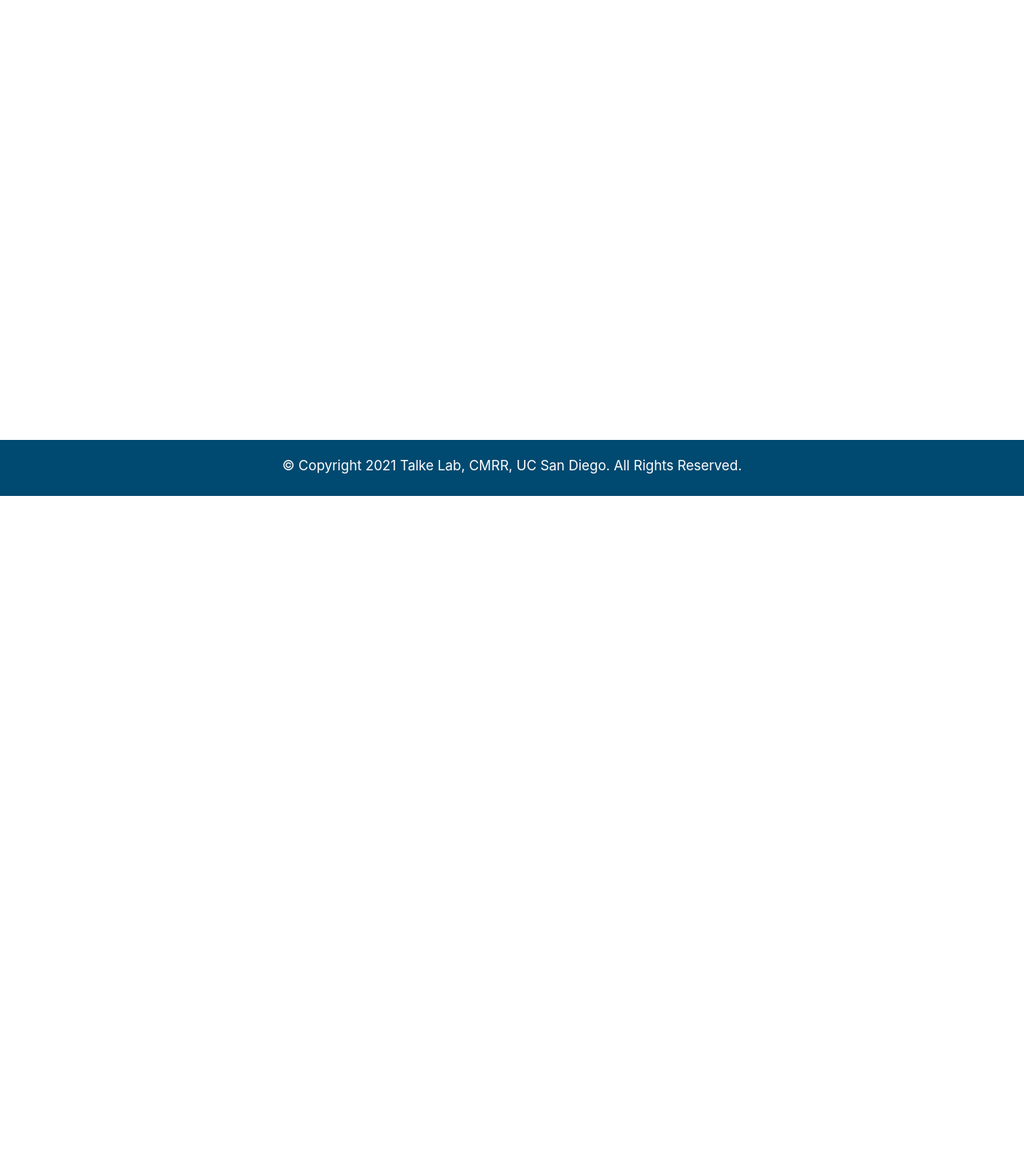
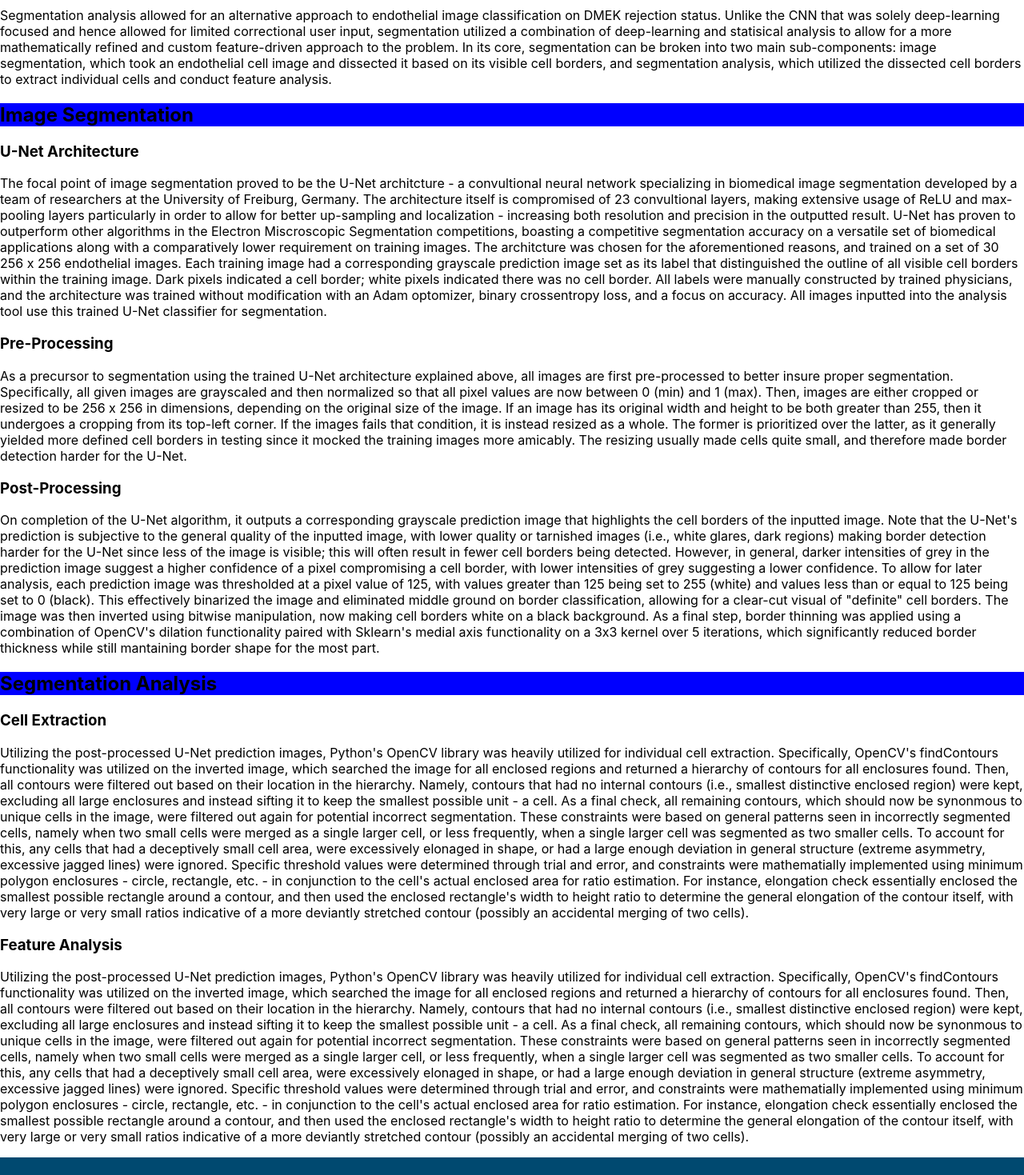
Before and after one commit to Amrit-S/analysis-tool-website, a React (Create React App) app in the folder frontend/: page /segmentation in a window 1280 px wide. Shown: the part 200-1669 px from the top of the page at 80% size. Before the commit the page ends 820 px from the top, so only its background shows below. Built offline with nearby package versions, Linux system fonts and the light colour scheme; no server answers.

Commit message:
finsished most of text on segmentation blurb

```diff
--- /dev/null
+++ b/frontend/src/css/Overview.css
@@ -0,0 +1,3 @@
+.Main-Title{
+    text-align: center;
+}
--- a/frontend/src/pages/Overview.js
+++ b/frontend/src/pages/Overview.js
@@ -1,4 +1,5 @@
 import React, { Component} from 'react';
+import "../css/Overview.css";
 
 const config = require('../config');
 
@@ -6,50 +7,113 @@ const BACKEND_URL = config.backend.uri;
 
 class Overview extends Component {
 
-    constructor(){
-        super();
-        this.state = {
-            isFetching: true,
-            response: ''
-        }
-        this.fetchUsersWithFetchAPI = this.fetchUsersWithFetchAPI.bind();
-    }
-
-    /***
-     * Take a look at backend/app (route /) to see exactly how the response is being sent
-     */
-    fetchUsersWithFetchAPI =  () => {
-        this.setState({isFetching: true});
-        fetch(BACKEND_URL)
-            //Make sure to make the request asynchronous else you will get promises/errors
-            .then(async result => {
-                if (result.ok){
-                    const json = await result.json();
-                    this.setState({response: json.message, isFetching: false})
-                } else{
-                    this.setState({response: "Bad", isFetching: false})
-                }
-            })
-            .catch(e => {
-                console.log(e);
-                this.setState({response: "Error", isFetching: false});
-            });
-    };
-
-    componentDidMount(){
-        this.fetchUsersWithFetchAPI();
-    }
-
-
     render (){
 
       return (
 
           <div>
-              <div style={{marginTop: "30px"}}>
-                  This is the Model Overview Page.
-              </div>
-              <p>{this.state.isFetching ? 'Fetching message...' : this.state.response}</p>
+              <h1 className="Main-Title"> Segmentation Overview </h1>
+              <hr/>
+              <p>
+                  Segmentation analysis allowed for an alternative approach to endothelial image classification on
+                  DMEK rejection status. Unlike the CNN that was solely deep-learning focused and hence allowed for limited
+                  correctional user input, segmentation utilized a combination of deep-learning and statisical analysis to allow
+                  for a more mathematically refined and custom feature-driven approach to the problem. In its core, segmentation
+                  can be broken into two main sub-components: image segmentation, which took an endothelial cell image and dissected
+                  it based on its visible cell borders, and segmentation analysis, which utilized the dissected cell borders to extract
+                  individual cells and conduct feature analysis.
+              </p>
+              <h2 style={{background: "blue"}}> Image Segmentation </h2>
+              <h3> U-Net Architecture</h3>
+              <p>
+                  The focal point of image segmentation proved to be the U-Net architcture - a convultional neural network
+                  specializing in biomedical image segmentation developed by a team of researchers at the University of Freiburg, Germany.
+                  The architecture itself is compromised of 23 convultional
+                  layers, making extensive usage of ReLU and max-pooling layers particularly in order to allow for better
+                  up-sampling and localization - increasing both resolution and precision in the outputted result. U-Net has proven to outperform
+                  other algorithms in the Electron Miscroscopic Segmentation competitions, boasting a competitive segmentation accuracy
+                  on a versatile set of biomedical applications along with a comparatively lower requirement on training images.
+
+
+                  The architcture was chosen for the aforementioned reasons, and trained on a set of 30 256 x 256 endothelial images. Each training image had
+                  a corresponding grayscale prediction image set as its label that distinguished the outline of all visible cell borders within
+                  the training image. Dark pixels indicated a cell border; white pixels indicated there was no cell border.  All labels were manually constructed by trained physicians,
+                  and the architecture was trained without modification with an Adam optomizer, binary crossentropy loss, and a focus on accuracy.
+
+                  All images inputted into the analysis tool use this trained U-Net classifier for segmentation.
+              </p>
+              <h3> Pre-Processing </h3>
+              <p>
+                    As a precursor to segmentation using the trained U-Net architecture explained above, all images are first pre-processed
+                    to better insure proper segmentation. Specifically, all given images are grayscaled and then normalized so that
+                    all pixel values are now between 0 (min) and 1 (max). Then, images are either cropped or resized to be 256 x 256
+                    in dimensions, depending on the original size of the image. If an image has its original width and height to be both
+                    greater than 255, then it undergoes a cropping from its top-left corner. If the images fails that condition, it is instead
+                    resized as a whole. The former is prioritized over the latter, as it generally yielded more defined cell borders in testing since
+                    it mocked the training images more amicably. The resizing usually made cells quite small, and therefore made border
+                    detection harder for the U-Net.
+              </p>
+              <h3> Post-Processing </h3>
+              <p>
+                    On completion of the U-Net algorithm, it outputs a corresponding grayscale prediction image that highlights the
+                    cell borders of the inputted image. Note that the U-Net's prediction is subjective to the general quality of the inputted
+                    image, with lower quality or tarnished images (i.e., white glares, dark regions) making border detection harder for the
+                    U-Net since less of the image is visible; this will often result in fewer cell borders being detected.
+                    However, in general, darker intensities of grey in the prediction image suggest a higher confidence of a pixel compromising a cell border, with lower
+                    intensities of grey suggesting a lower confidence.
+
+                    To allow for later analysis, each prediction image was thresholded at a pixel value of 125, with values greater
+                    than 125 being set to 255 (white) and values less than or equal to 125 being set to 0 (black). This effectively
+                    binarized the image and eliminated middle ground on border classification, allowing for a clear-cut visual of
+                    "definite" cell borders. The image was then inverted using bitwise manipulation, now making cell borders white on a
+                    black background. As a final step, border thinning was applied using a combination of OpenCV's dilation functionality
+                    paired with Sklearn's medial axis functionality on a 3x3 kernel over 5 iterations, which significantly reduced
+                    border thickness while still mantaining border shape for the most part.
+
+              </p>
+              <h2 style={{background: "blue"}}> Segmentation Analysis </h2>
+              <h3> Cell Extraction </h3>
+              <p>
+                    Utilizing the post-processed U-Net prediction images, Python's OpenCV library was heavily utilized for individual
+                    cell extraction. Specifically, OpenCV's findContours functionality was utilized on the inverted image, which
+                    searched the image for all enclosed regions and returned a hierarchy of contours for all enclosures found.
+
+                    Then, all contours were filtered out based on their location in the hierarchy. Namely, contours that
+                    had no internal contours (i.e., smallest distinctive enclosed region) were kept, excluding all large enclosures
+                    and instead sifting it to keep the smallest possible unit - a cell.
+
+                    As a final check, all remaining contours, which should now be synonmous to unique cells in the image, were filtered out again
+                    for potential incorrect segmentation. These constraints were based on general patterns seen in incorrectly segmented cells,
+                    namely when two small cells were merged as a single larger cell, or less frequently, when a single larger cell
+                    was segmented as two smaller cells. To account for this, any cells that had a deceptively small cell area, were excessively
+                    elonaged in shape, or had a large enough deviation in general structure (extreme asymmetry, excessive jagged lines) were ignored.
+                    Specific threshold values were determined through trial and error, and constraints were mathematially implemented using
+                    minimum polygon enclosures - circle, rectangle, etc. - in conjunction to the cell's actual enclosed area for ratio estimation.
+                    For instance, elongation check essentially enclosed the smallest possible rectangle around a contour, and then used the
+                    enclosed rectangle's width to height ratio to determine the general elongation of the contour itself, with very large or very small
+                    ratios indicative of a more deviantly stretched contour (possibly an accidental merging of two cells).
+              </p>
+              <h3> Feature Analysis </h3>
+              <p>
+                    Utilizing the post-processed U-Net prediction images, Python's OpenCV library was heavily utilized for individual
+                    cell extraction. Specifically, OpenCV's findContours functionality was utilized on the inverted image, which
+                    searched the image for all enclosed regions and returned a hierarchy of contours for all enclosures found.
+
+                    Then, all contours were filtered out based on their location in the hierarchy. Namely, contours that
+                    had no internal contours (i.e., smallest distinctive enclosed region) were kept, excluding all large enclosures
+                    and instead sifting it to keep the smallest possible unit - a cell.
+
+                    As a final check, all remaining contours, which should now be synonmous to unique cells in the image, were filtered out again
+                    for potential incorrect segmentation. These constraints were based on general patterns seen in incorrectly segmented cells,
+                    namely when two small cells were merged as a single larger cell, or less frequently, when a single larger cell
+                    was segmented as two smaller cells. To account for this, any cells that had a deceptively small cell area, were excessively
+                    elonaged in shape, or had a large enough deviation in general structure (extreme asymmetry, excessive jagged lines) were ignored.
+                    Specific threshold values were determined through trial and error, and constraints were mathematially implemented using
+                    minimum polygon enclosures - circle, rectangle, etc. - in conjunction to the cell's actual enclosed area for ratio estimation.
+                    For instance, elongation check essentially enclosed the smallest possible rectangle around a contour, and then used the
+                    enclosed rectangle's width to height ratio to determine the general elongation of the contour itself, with very large or very small
+                    ratios indicative of a more deviantly stretched contour (possibly an accidental merging of two cells).
+              </p>
           </div>
 
       )
```
